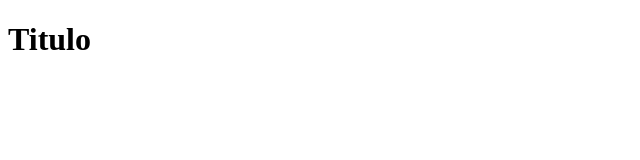
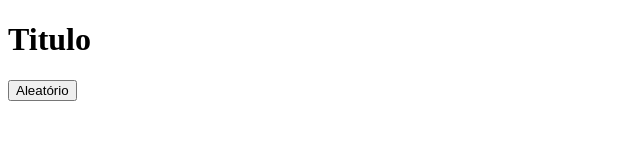
Before and after one commit to JonasLeiteProgramador/A13-ASSICRONA, a plain HTML site: page index.html in a window 1280 px wide. Shown: the whole page, without its empty margins (0-640 px from the left). Drawn offline with Linux system fonts and the light colour scheme.

Commit message:
commit aleatorio

```diff
--- a/index.html
+++ b/index.html
@@ -7,5 +7,6 @@
 </head>
 <body>
     <h1>Titulo</h1>
+    <button>Aleatório</button>
 </body>
 </html>
```
